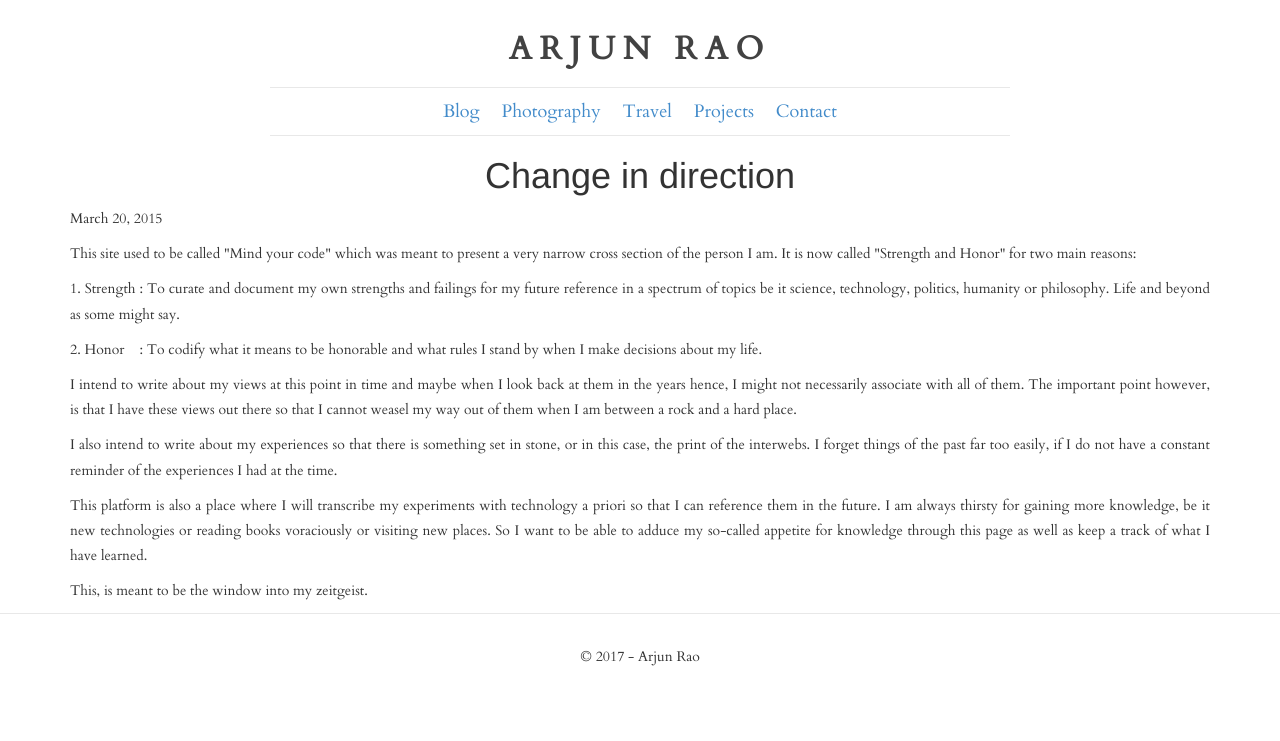
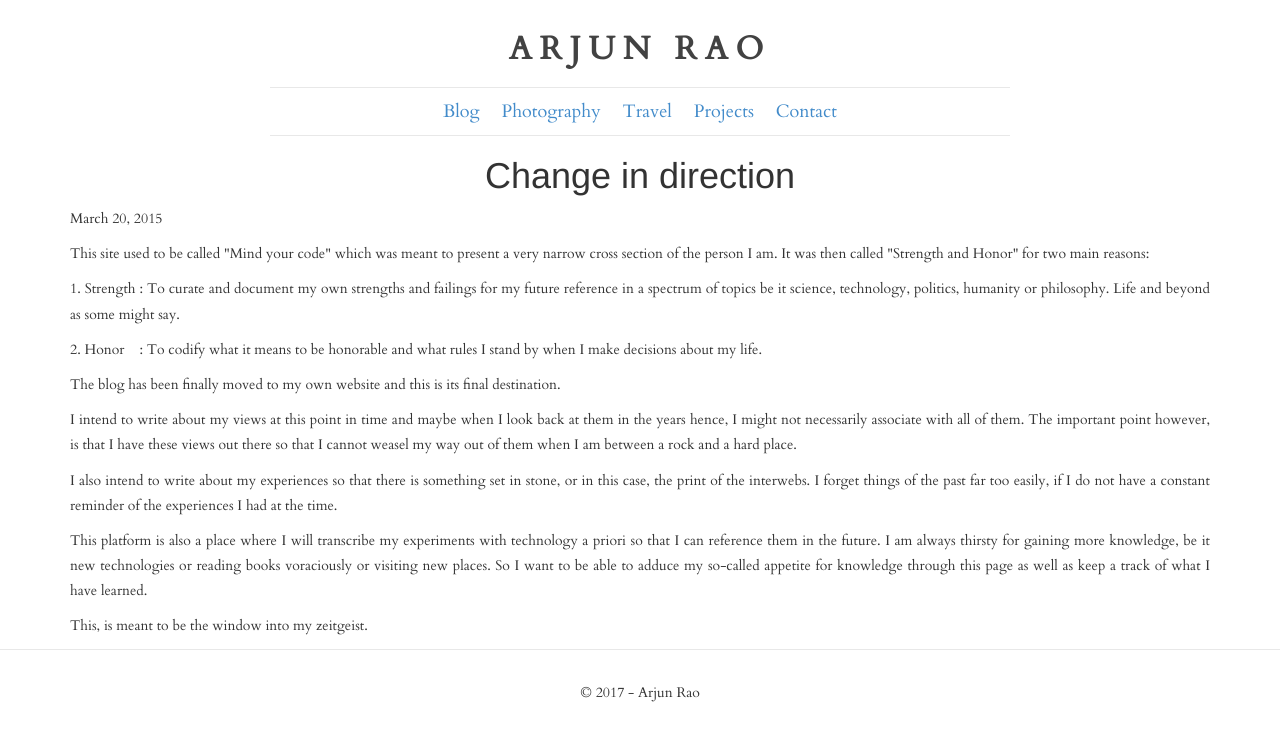
Before and after one commit to arjunrao87/arjunrao.co-v1, a Jekyll site: the page built from _posts/2015-03-20-change-in-direction.html, in a window 1280 px wide. Shown: the top 741 px of the page. Built offline with Jekyll 4.4.1, drawn with Linux system fonts in a browser that asks for light colours; some web fonts are replaced.

Commit message:
Modifying blog

```diff
--- a/_posts/2015-03-20-change-in-direction.html
+++ b/_posts/2015-03-20-change-in-direction.html
@@ -25,9 +25,10 @@ author:
   first_name: ''
   last_name: ''
 ---
-<p style="text-align:justify;">This site used to be called "Mind your code" which was meant to present a very narrow cross section of the person I am. It is now called "Strength and Honor" for two main reasons:</p>
+<p style="text-align:justify;">This site used to be called "Mind your code" which was meant to present a very narrow cross section of the person I am. It was then called "Strength and Honor" for two main reasons:</p>
 <p style="text-align:justify;">1. Strength : To curate and document my own strengths and failings for my future reference in a spectrum of topics be it science, technology, politics, humanity or philosophy. Life and beyond as some might say.</p>
 <p style="text-align:justify;">2. Honor    : To codify what it means to be honorable and what rules I stand by when I make decisions about my life.</p>
+<p style="text-align:justify;">The blog has been finally moved to my own website and this is its final destination.</p>
 <p style="text-align:justify;">I intend to write about my views at this point in time and maybe when I look back at them in the years hence, I might not necessarily associate with all of them. The important point however, is that I have these views out there so that I cannot weasel my way out of them when I am between a rock and a hard place.</p>
 <p style="text-align:justify;">I also intend to write about my experiences so that there is something set in stone, or in this case, the print of the interwebs. I forget things of the past far too easily, if I do not have a constant reminder of the experiences I had at the time.</p>
 <p style="text-align:justify;">This platform is also a place where I will transcribe my experiments with technology a priori so that I can reference them in the future. I am always thirsty for gaining more knowledge, be it new technologies or reading books voraciously or visiting new places. So I want to be able to adduce my so-called appetite for knowledge through this page as well as keep a track of what I have learned.</p>
```
